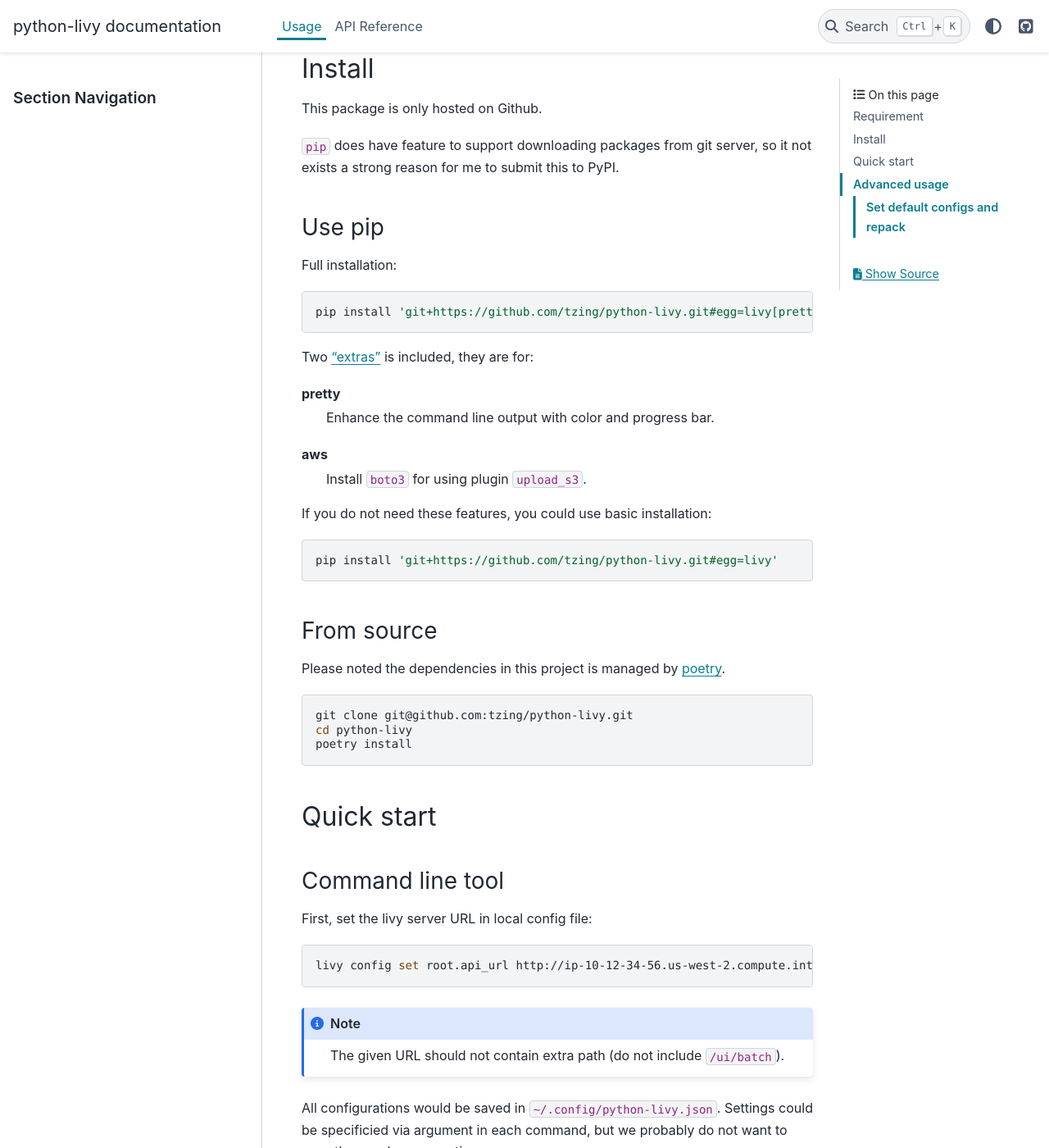
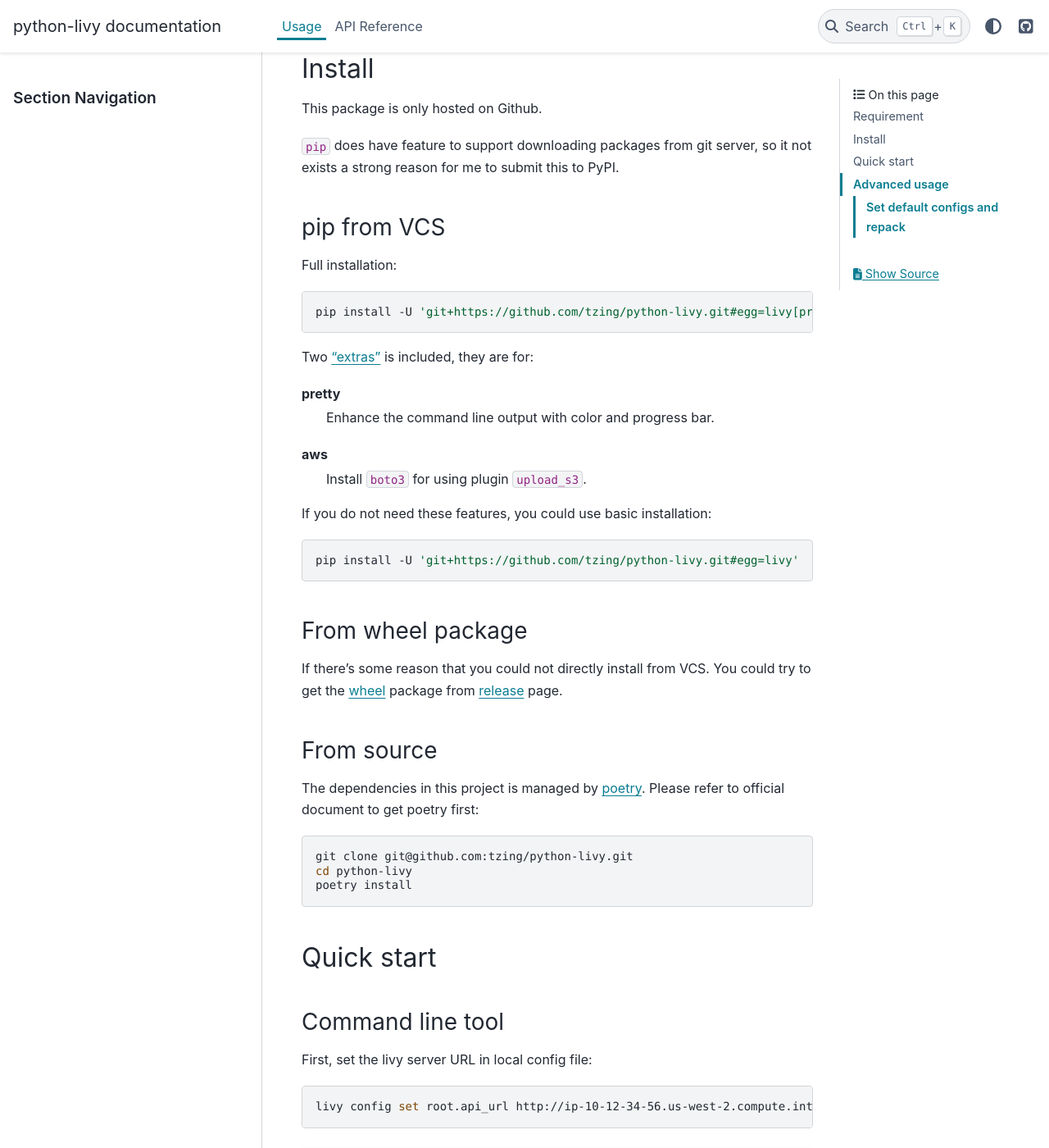
Before and after one commit to tzing/python-livy, a Sphinx documentation site: the page built from docs/usage.rst, in a window 1280 px wide and 1400 px high, scrolled down 366 px. Shown: the whole window at 82% size. Built offline with Sphinx 7.4.7 and the PyData theme 0.15.4, drawn with Linux system fonts in a browser that asks for light colours.

Commit message:
feature: create release on trunk (#36)

```diff
--- a/docs/usage.rst
+++ b/docs/usage.rst
@@ -17,14 +17,14 @@ This package is only hosted on Github.
 
 ``pip`` does have feature to support downloading packages from git server, so it not exists a strong reason for me to submit this to PyPI.
 
-Use pip
--------
+pip from VCS
+------------
 
 Full installation:
 
 .. code-block:: bash
 
-   pip install 'git+https://github.com/tzing/python-livy.git#egg=livy[pretty,aws]'
+   pip install -U 'git+https://github.com/tzing/python-livy.git#egg=livy[pretty,aws]'
 
 
 Two `"extras" <https://setuptools.pypa.io/en/latest/userguide/dependency_management.html#optional-dependencies>`_ is included, they are for:
@@ -40,13 +40,19 @@ If you do not need these features, you could use basic installation:
 
 .. code-block:: bash
 
-   pip install 'git+https://github.com/tzing/python-livy.git#egg=livy'
+   pip install -U 'git+https://github.com/tzing/python-livy.git#egg=livy'
+
+
+From wheel package
+------------------
+
+If there's some reason that you could not directly install from VCS. You could try to get the `wheel <https://www.python.org/dev/peps/pep-0427/>`_ package from `release <https://github.com/tzing/python-livy/releases/latest>`_ page.
 
 
 From source
 -----------
 
-Please noted the dependencies in this project is managed by `poetry <https://python-poetry.org/docs/>`_.
+The dependencies in this project is managed by `poetry <https://python-poetry.org/docs/>`_. Please refer to official document to get poetry first:
 
 .. code-block:: bash
 
--- a/livy/__init__.py
+++ b/livy/__init__.py
@@ -2,4 +2,4 @@ from livy.client import *
 from livy.exception import *
 from livy.logreader import *
 
-__version__ = "0.17.4"
+__version__ = "0.17.5"
--- a/pyproject.toml
+++ b/pyproject.toml
@@ -1,6 +1,6 @@
 [tool.poetry]
 name = "livy"
-version = "0.17.4"
+version = "0.17.5"
 description = "Tool to interact with Apache livy"
 authors = ["tzing <tzingshih@gmail.com>"]
 license = "MIT"
```
Also changed, not shown: Readme.md (+3 -1 lines), 2 other files.
